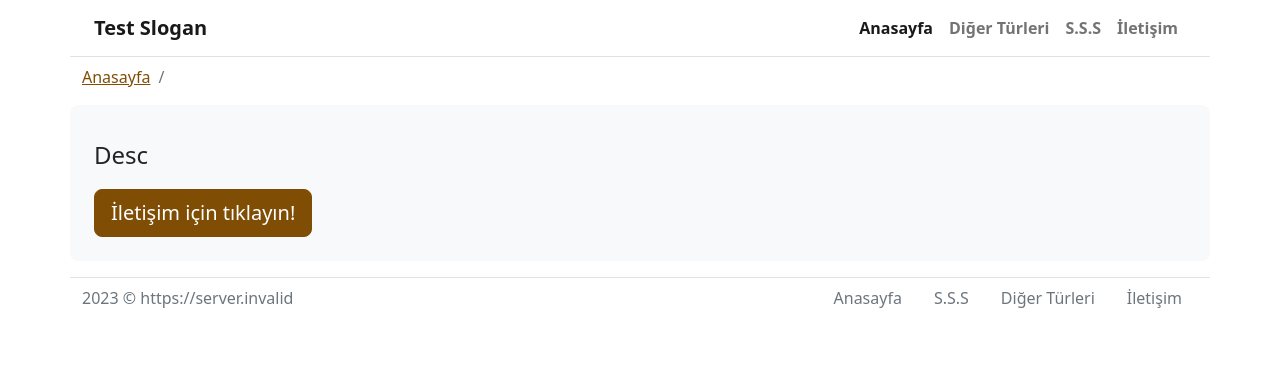
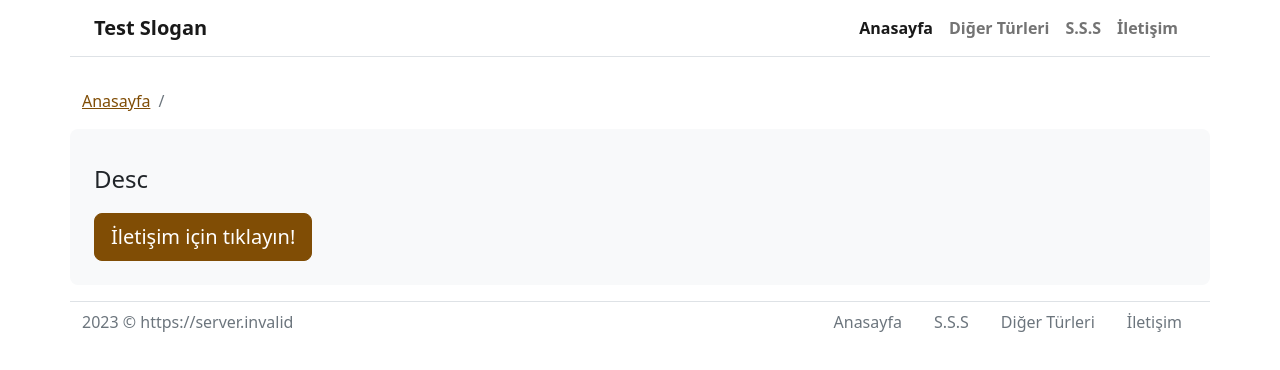
Before and after one commit to csslegal/test, a Next.js app: page / in a window 1280 px wide. Shown: the top 370 px of the page. Built offline with nearby package versions, Linux system fonts and the light colour scheme; no server answers.

Commit message:
breadcrumd düzenleme

```diff
--- a/components/Breadcrumb.js
+++ b/components/Breadcrumb.js
@@ -5,8 +5,8 @@ const siteUrl = process.env.NEXT_PUBLIC_SITE_URL;
 export default function Breadcrumb({ title }) {
   return (
     <>
-      <nav aria-label="breadcrumb">
-        <ol className="breadcrumb">
+      <nav aria-label="breadcrumb" className="mt-4">
+        <ol className="breadcrumb ">
           <li className="breadcrumb-item">
             <Link href={`${siteUrl}/`}>Anasayfa</Link>
           </li>
--- a/components/Post.js
+++ b/components/Post.js
@@ -12,7 +12,7 @@ export default function Post({ data, table }) {
   }
   return (
     <div className="row justify-content-center">
-      <div className=" mt-2  col-sm-12 col-md-12 col-lg-10 col-xl-9 col-xxl-8">
+      <div className=" mt-2 col-sm-12 col-md-12 col-lg-10 col-xl-9 col-xxl-8">
         <Breadcrumb title={data.title} />
         <h1>{data.title}</h1>
         <div>
```
